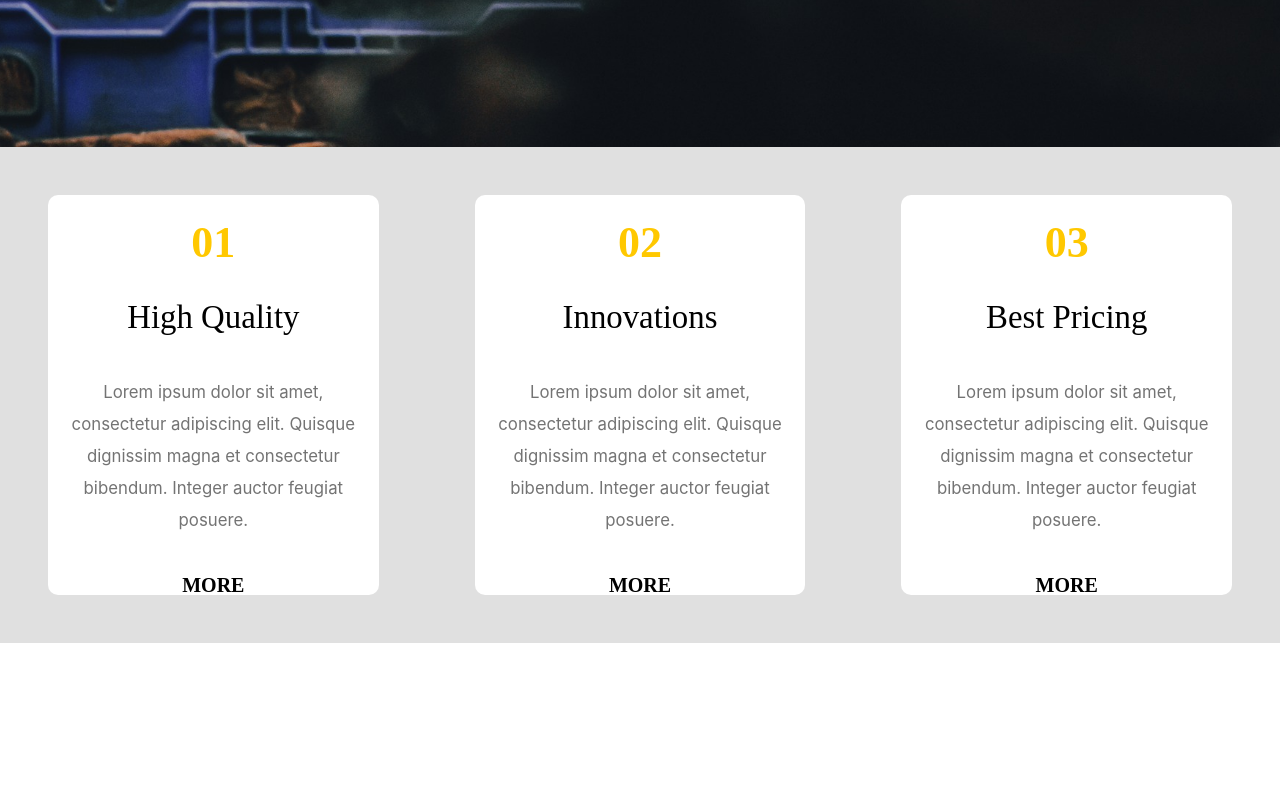
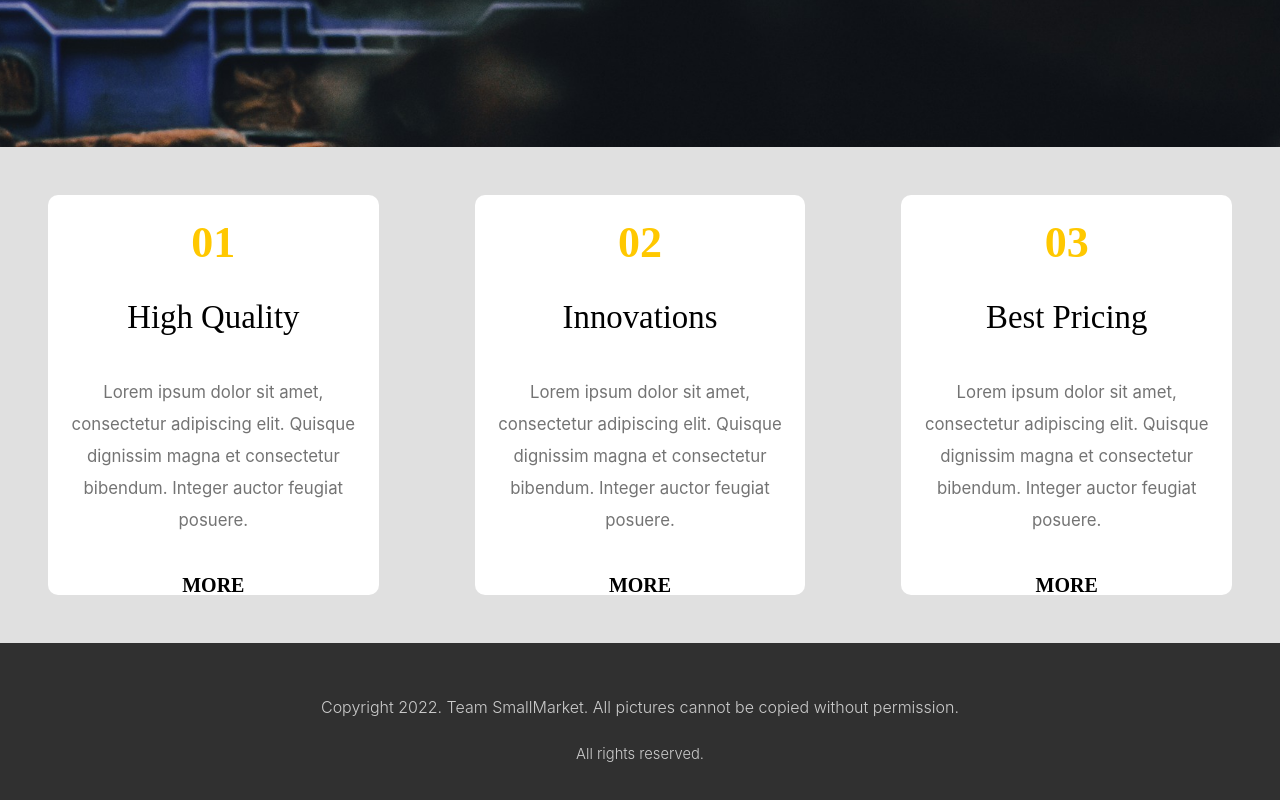
Before and after one commit to hovelopin/SmallMarket, a React (Create React App) app: page / in a window 1280 px wide. Shown: the part 791-1591 px from the top of the page. Before the commit the page ends 1434 px from the top, so only its background shows below. Built offline with nearby package versions, Linux system fonts and the light colour scheme.

Commit message:
Fix: App setting

```diff
--- a/src/app.jsx
+++ b/src/app.jsx
@@ -1,9 +1,14 @@
 // import { BrowserRouter as Router, Route, Switch } from "react-router-dom"
+import React from "react"
 import MainPage from "./components/UI/container/mainPage"
+import Footer from "./components/UI/container/footer"
 
 function App() {
     return (
-        <MainPage />
+        <React.Fragment>
+            <MainPage />
+            <Footer />
+        </React.Fragment>
         // <Router>
         //     <Switch>
         //         <Route exact path="/" component={Test} />
```
